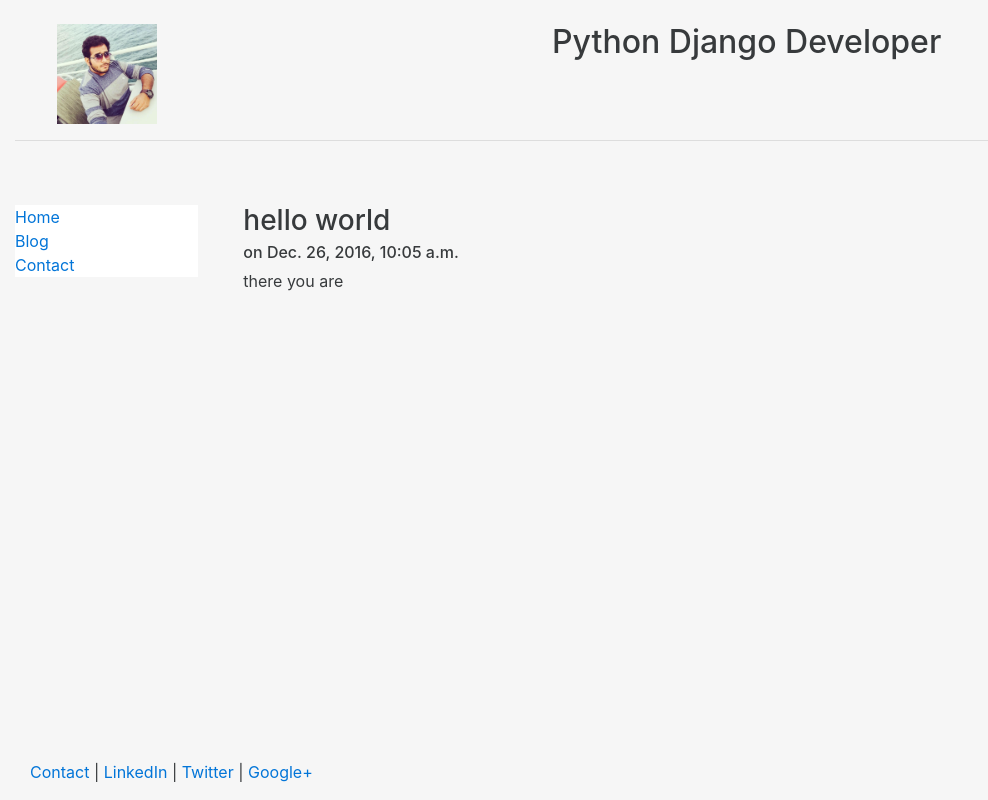
After one commit to akashgandhi10/django_basics, a Django app: page /blog/1 in a window 1280 px wide. The commit adds this page. Shown: the whole page, without its empty margins (0-988 px from the left). Run offline with Django 3.2, Linux system fonts and the light colour scheme; data comes from the database, SQL or seed files in the repository; both versions use the stored data as it was after the commit; some libraries are stand-ins or nearby versions.

Commit message:
commiting django project about me
Signed-off-by: Akash Gandhi <akashgandhi10@gmail.com>

```diff
--- /dev/null
+++ b/mysite/blog/templates/blog/post.html
@@ -0,0 +1,7 @@
+{% extends "personal/header.html" %}
+
+{% block content %}
+    <h3>{{post.title}}</h3>
+    <h6>on {{post.date}}</h6>
+    {{post.body|safe|linebreaks}}
+{% endblock %}
--- a/mysite/personal/templates/personal/header.html
+++ b/mysite/personal/templates/personal/header.html
@@ -42,9 +42,9 @@
 			<!--<div class="well bs-sidebar affix" id="sidebar" style="background-color:#fff">-->
 			<div class="well bs-sidebar" id="sidebar" style="background-color:#fff">
 			  <ul class="nav nav-pills nav-stacked">
-				<li><a href='/'>Home</a></li>
+				<li><a href='#'>Home</a></li>
 				<li><a href='/blog/'>Blog</a></li>
-				<li><a href='personal/basic.html'>Contact</a></li>
+				<li><a href='/personal/contact'>Contact</a></li>
 			  </ul>
 			</div> <!--well bs-sidebar affix-->
 		  </div> <!--col-sm-2-->
--- a/mysite/personal/urls.py
+++ b/mysite/personal/urls.py
@@ -3,5 +3,5 @@ from . import views
 
 urlpatterns = [
     url(r'^personal/$', views.index, name="index"),
-    url(r'^contact/$', views.contact, name="contact"),
+    url(r'^personal/contact/$', views.contact, name="contact"),
 ]
--- a/mysite/personal/views.py
+++ b/mysite/personal/views.py
@@ -6,4 +6,4 @@ def index(request):
     return render(request, 'personal/home.html')
 
 def contact(request):
-    return render(request, 'personal/basic.html', {'content': ['if you would like to cintact me','email me on akashgandhi10@gmail.com']})
+    return render(request, 'personal/basic.html', {'content': ['if you would like to contact me','email me on akashgandhi1010@gmail.com']})
```
Also changed, not shown: mysite/blog/migrations/0001_initial.py (added), mysite/db.sqlite3.
